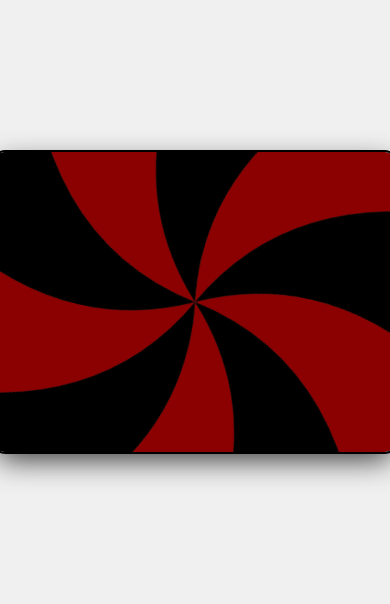
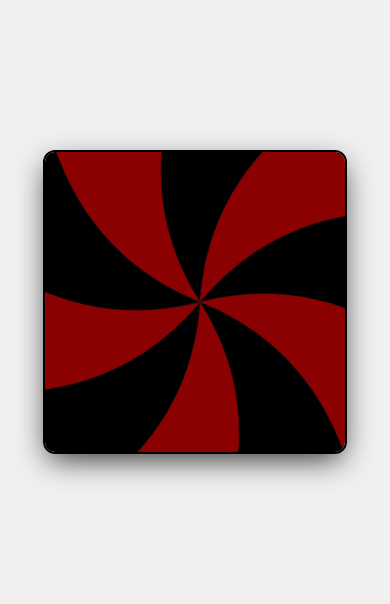
Before and after one commit to AndreasB09/Spiral, a plain HTML site: page index.html in a window 390 px wide. Shown: the part 120-724 px from the top of the page. Drawn offline with Linux system fonts and the light colour scheme.

Commit message:
favicon and some media queries

```diff
--- a/index.html
+++ b/index.html
@@ -1,9 +1,10 @@
 <!DOCTYPE html>
 <html lang="en">
   <head>
-    <meta charset="UTF-8">
-    <meta name="viewport" content="width=device-width, initial-scale=1.0">
+    <meta charset="UTF-8" />
+    <meta name="viewport" content="width=device-width, initial-scale=1.0" />
     <title>Spiral</title>
+    <link rel="icon" type="image/png" href="favicon.ico">
     <style>
       body {
         display: flex;
@@ -45,6 +46,15 @@
         box-shadow: 0px 10px 30px -5px rgba(0, 0, 0, 0.8);
         border-radius: 12px;
       }
+
+      @media (max-width: 410px) {
+        .container {
+          width: 300px;
+        }
+        .spiral {
+          left: -95px;
+        }
+      }
     </style>
   </head>
   <body>
@@ -63,19 +73,19 @@
     </div>
 
     <script>
-        document.addEventListener('DOMContentLoaded', function() {
-            const sectionsContainer = document.getElementById('sections');
+      document.addEventListener("DOMContentLoaded", function () {
+        const sectionsContainer = document.getElementById("sections");
         const numSections = 10;
         const centerX = 150;
         const centerY = 150;
         const radius = 250;
-            const colors = ['#8b0000', '#000000'];
+        const colors = ["#8b0000", "#000000"];
         const curveFactor = 0.4;
         const clockwise = true;
 
         for (let i = 0; i < numSections; i++) {
           const startAngle = (i / numSections) * Math.PI * 2;
-                const endAngle = ((i +1) / numSections) * Math.PI * 2;
+          const endAngle = ((i + 1) / numSections) * Math.PI * 2;
           const color = colors[i % 2];
 
           const startX = centerX + radius * Math.cos(startAngle);
@@ -95,7 +105,10 @@
           const ctrlX2 = centerX + ctrlDistance2 * Math.cos(ctrlAngle2);
           const ctrlY2 = centerY + ctrlDistance2 * Math.sin(ctrlAngle2);
 
-                const path = document.createElementNS('http://www.w3.org/2000/svg', 'path');
+          const path = document.createElementNS(
+            "http://www.w3.org/2000/svg",
+            "path"
+          );
 
           const d = `
                     M ${centerX} ${centerY}
@@ -105,8 +118,8 @@
                     Z
                 `;
 
-                path.setAttribute('d', d);
-                path.setAttribute('fill', color);
+          path.setAttribute("d", d);
+          path.setAttribute("fill", color);
 
           sectionsContainer.appendChild(path);
         }
```
Also changed, not shown: favicon.ico (added). Lines whose indentation alone changed are shown as unchanged.
